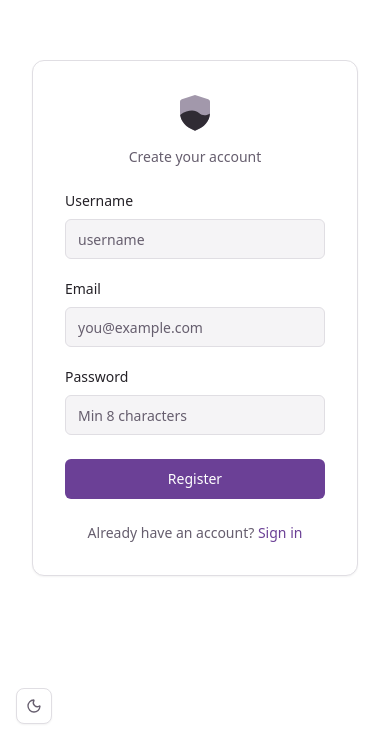
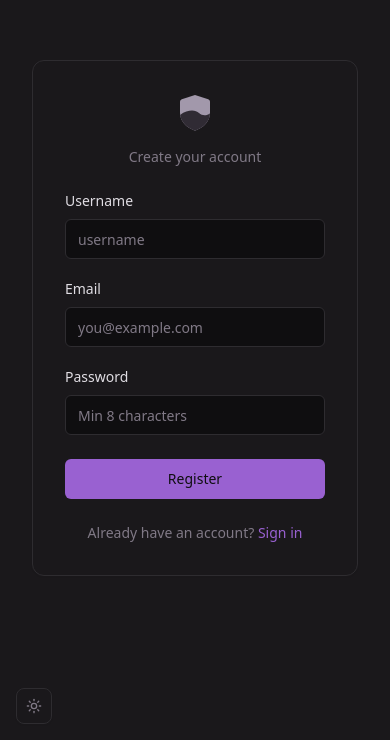
Before and after one commit to servasec/servasec, a Next.js app in the folder frontend/: page /register in a window 390 px wide. Shown: the part 104-844 px from the top of the page. Built offline with nearby package versions, Linux system fonts and the light colour scheme; no server answers.

Commit message:
feat(frontend): add theme system and page transitions

```diff
--- a/frontend/src/components/auth-layout.tsx
+++ b/frontend/src/components/auth-layout.tsx
@@ -1,5 +1,6 @@
 "use client"
 
+import { useRouter } from "next/router"
 import { useTheme } from "next-themes"
 import { useState, useEffect } from "react"
 import { Sun, Moon } from "lucide-react"
@@ -15,13 +16,13 @@ export function AuthLayout({ children }: { children: React.ReactNode }) {
 
   return (
     <div className="flex min-h-[100dvh] bg-background">
-      <div className="relative flex w-full lg:w-[30%] items-center justify-center p-8 bg-white dark:bg-card">
+      <div className="relative flex w-full lg:w-[30%] items-center justify-center p-8 bg-card">
         {mounted && (
           <button
             onClick={() => setTheme(theme === "dark" ? "light" : "dark")}
             className="absolute bottom-4 left-4 flex h-9 w-9 items-center justify-center rounded-lg border bg-card text-muted-foreground hover:text-foreground transition-colors shadow-sm"
           >
-            {theme === "dark" ? (
+            {theme === "dark" || theme === "catppuccin" || theme === "atom-one" || theme === "nord" ? (
               <Sun className="h-4 w-4" />
             ) : (
               <Moon className="h-4 w-4" />
--- a/frontend/src/components/back-to-top.tsx
+++ b/frontend/src/components/back-to-top.tsx
@@ -1,31 +1,35 @@
-import { useEffect, useState } from "react";
-import { Button } from "@/components/ui/button";
-import { ChevronUp } from "lucide-react";
+import { useEffect, useState } from "react"
+import { Button } from "@/components/ui/button"
+import { ChevronUp } from "lucide-react"
 
 export function BackToTop() {
-  const [visible, setVisible] = useState(false);
+  const [visible, setVisible] = useState(false)
 
   useEffect(() => {
-    const el = document.getElementById("main-scroll");
-    if (!el) return;
-    const onScroll = () => setVisible(el.scrollTop > 400);
-    el.addEventListener("scroll", onScroll, { passive: true });
-    return () => el.removeEventListener("scroll", onScroll);
-  }, []);
-
-  if (!visible) return null;
+    const el = document.getElementById("main-scroll")
+    if (!el) return
+    const onScroll = () => setVisible(el.scrollTop > 400)
+    el.addEventListener("scroll", onScroll, { passive: true })
+    return () => el.removeEventListener("scroll", onScroll)
+  }, [])
 
   return (
+    <div
+      className={`fixed bottom-6 right-6 z-50 transition-all duration-200 ${
+        visible ? "opacity-100 translate-y-0" : "opacity-0 translate-y-2 pointer-events-none"
+      }`}
+    >
       <Button
         variant="secondary"
         size="icon"
-      className="fixed bottom-6 right-6 h-10 w-10 rounded-full shadow-lg z-50"
+        className="h-10 w-10 rounded-full shadow-lg"
         onClick={() => {
-        const el = document.getElementById("main-scroll");
-        if (el) el.scrollTo({ top: 0, behavior: "smooth" });
+          const el = document.getElementById("main-scroll")
+          if (el) el.scrollTo({ top: 0, behavior: "smooth" })
         }}
       >
         <ChevronUp className="h-5 w-5" />
       </Button>
-  );
+    </div>
+  )
 }
--- /dev/null
+++ b/frontend/src/components/page-transition.tsx
@@ -0,0 +1,19 @@
+"use client"
+
+import { motion } from "motion/react"
+import { usePathname } from "next/navigation"
+
+export function PageTransition({ children }: { children: React.ReactNode }) {
+  const pathname = usePathname()
+
+  return (
+    <motion.div
+      key={pathname}
+      initial={{ opacity: 0, y: 4 }}
+      animate={{ opacity: 1, y: 0 }}
+      transition={{ duration: 0.15, ease: "easeOut" }}
+    >
+      {children}
+    </motion.div>
+  )
+}
--- /dev/null
+++ b/frontend/src/lib/theme.ts
@@ -0,0 +1,2 @@
+// DEPRECATED: Theme management is now handled by next-themes.
+// This file is kept for reference only and is not imported anywhere.
--- a/frontend/src/pages/_app.tsx
+++ b/frontend/src/pages/_app.tsx
@@ -9,6 +9,7 @@ import { setCSRFToken, setCSRFReady } from '@/lib/api'
 import AppLayout from '@/components/layout/AppLayout'
 import { ErrorBoundary } from '@/components/error-boundary'
 import { OnboardingModal } from '@/components/onboarding/onboarding-modal'
+import { PageTransition } from '@/components/page-transition'
 import '@/styles/globals.css'
 import type { User } from '@/lib/types'
 
@@ -57,13 +58,15 @@ export default function App({ Component, pageProps }: AppProps) {
           <CSRFSyncComponent />
           <ThemeProvider
             attribute="class"
-            defaultTheme="light"
-            enableSystem
-            disableTransitionOnChange
+            defaultTheme="dark"
+            storageKey="servasec-theme"
+            themes={["light", "dark", "catppuccin", "atom-one", "nord"]}
           >
             <AppLayout>
               <ErrorBoundary>
-                <Component {...pageProps} />
+                <PageTransition>
+                  <Component {...pageProps} />
+                </PageTransition>
               </ErrorBoundary>
             </AppLayout>
             <OnboardingGate />
@@ -71,7 +74,7 @@ export default function App({ Component, pageProps }: AppProps) {
               position="top-right"
               toastOptions={{
                 duration: 4000,
-                className: "!bg-card !border !border-border !text-foreground !shadow-sm",
+                className: "!bg-card !border !border-border !text-foreground !shadow-sm !text-xs",
               }}
             />
           </ThemeProvider>
--- /dev/null
+++ b/frontend/src/pages/_document.tsx
@@ -0,0 +1,13 @@
+import { Html, Head, Main, NextScript } from 'next/document'
+
+export default function Document() {
+  return (
+    <Html suppressHydrationWarning>
+      <Head />
+      <body>
+        <Main />
+        <NextScript />
+      </body>
+    </Html>
+  )
+}
```
Lines whose indentation alone changed are shown as unchanged.
